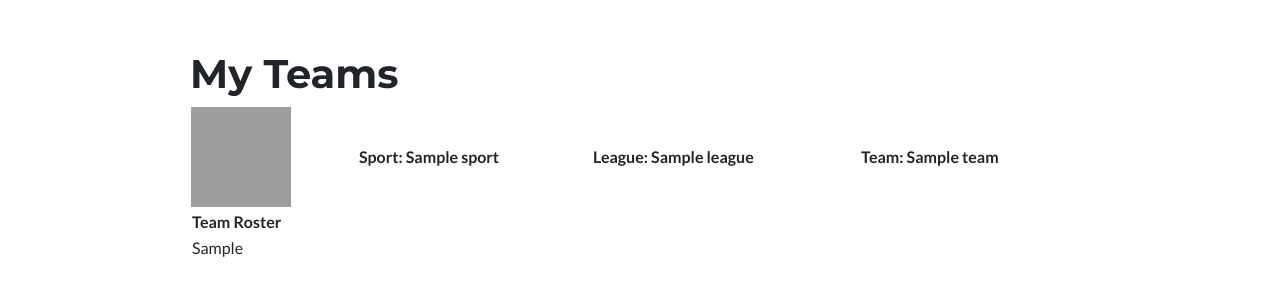
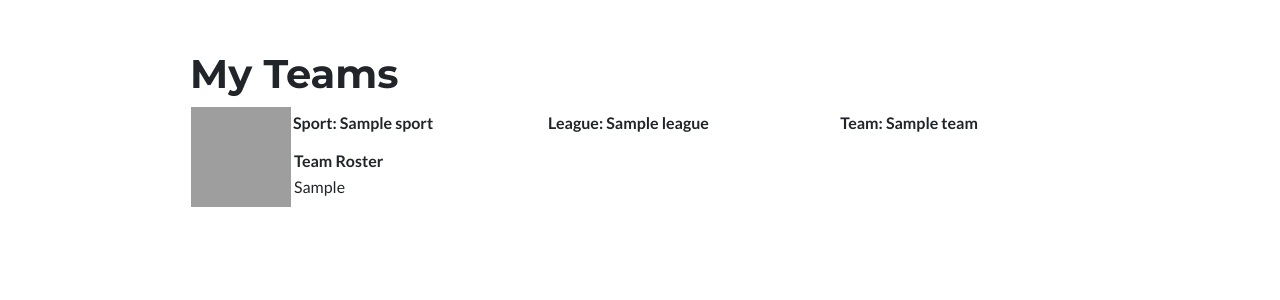
Before and after one commit to 0xMack/sportport, a PHP site: page /myteams.php in a window 1280 px wide. Shown: the part 106-406 px from the top of the page. Run offline with PHP 8.4, Linux system fonts and the light colour scheme; the visitor is signed in with stand-in values (Sample User, id 1); tables that the repository leaves empty hold one stand-in row (values such as "Sample post"); grey boxes are pictures that could not be loaded.

Commit message:
fixing image width

```diff
--- a/css/freelancer.css
+++ b/css/freelancer.css
@@ -375,3 +375,8 @@ table#main{
 #line{
   width: 10px;
 }
+
+.sport-image {
+  width: 100px;
+  height: 100px;
+}
--- a/myteams.php
+++ b/myteams.php
@@ -15,7 +15,7 @@
             echo "
                 <table id=\"main\">
                     <tr>
-                        <th><img src=\"img/sports/$sportName.png\" alt=\"$sportName\" height=100 width=100></th>
+                        <th class=\"sport-image\" rowspan=\"3\"><img src=\"img/sports/$sportName.png\" alt=\"$sportName\" height=100 width=100></th>
                         <th>Sport: $sportName</th>
                         <th>League: $leagueName</th>
                         <th>Team: $teamName</th>
```
